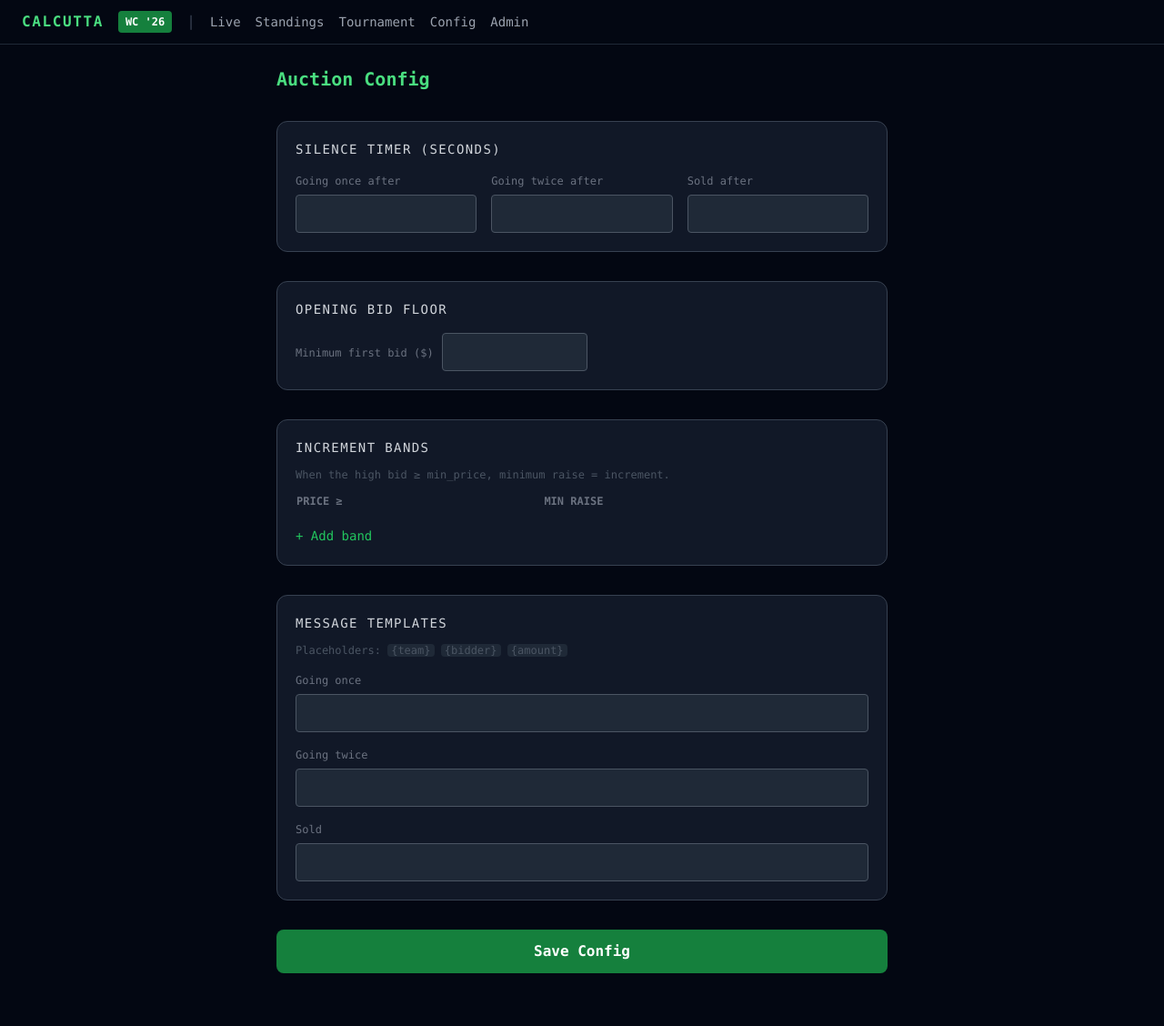
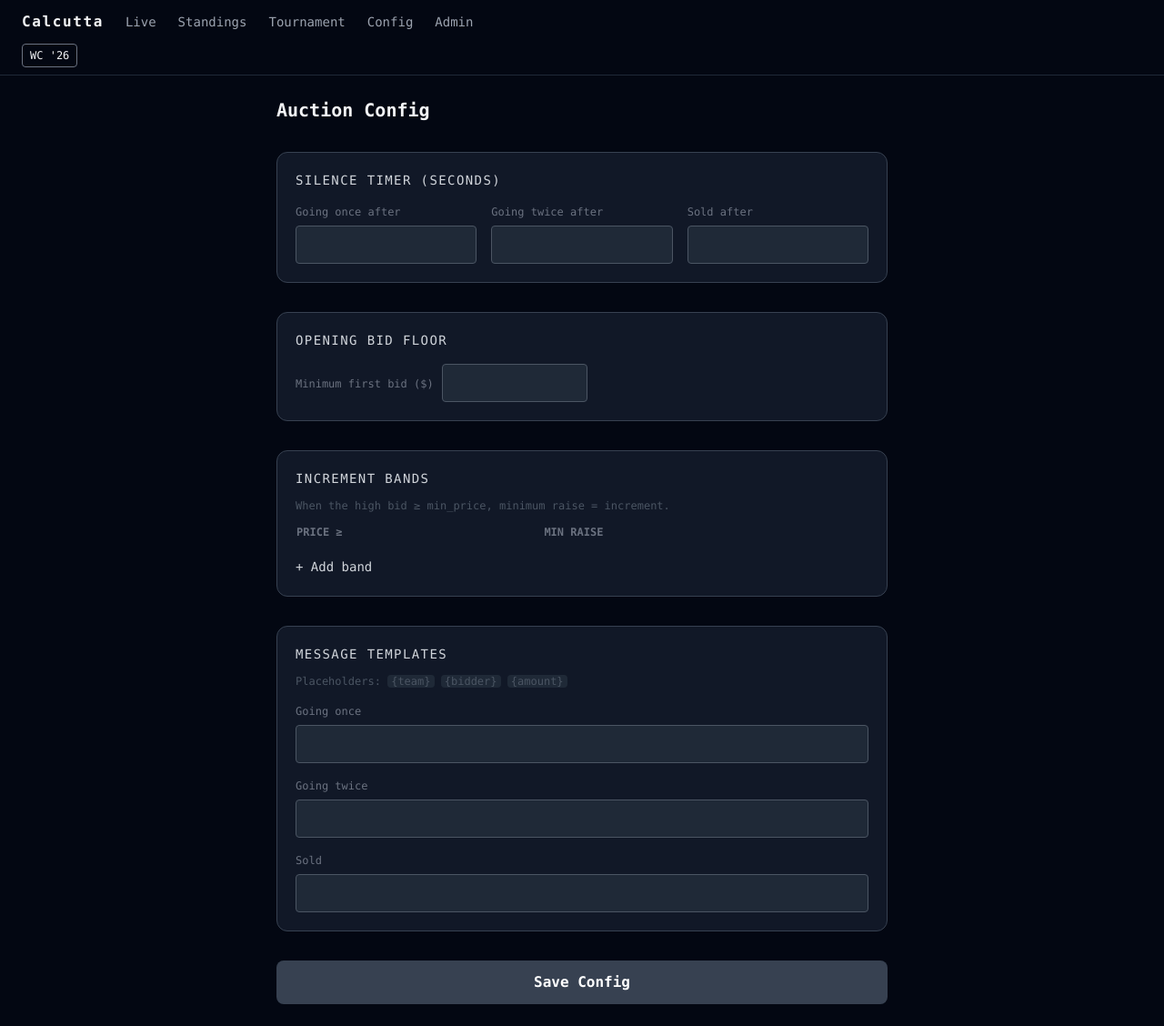
Before and after one commit to coryinsiderz/calcutta, a Flask app: template web/templates/config.html in a window 1280 px wide. Shown: the whole page at 91% size. Before the commit the page ends 1070 px from the top, so only its background shows below. Run offline with Flask 3, Linux system fonts and the light colour scheme; the template is opened without the code that fills it, so the values that code supplies are empty; parts of the project's set-up code (start-up, migrations or seed data) failed here and were passed over; some libraries are stand-ins or nearby versions.

Commit message:
Neutral monochrome UI; contest tabs on their own row; title RcalcuttaC
- Browser title is exactly "RcalcuttaC"
- Contest tabs moved to a second nav row so they fan out without pushing the
  section links; active contest is a neutral outlined tab, not green
- Stripped decorative greens/blues/yellows/purples across all pages to grays;
  kept red only for destructive (reset) and error states

Co-Authored-By: Claude Opus 4.8 <noreply@anthropic.com>

```diff
--- a/web/templates/base.html
+++ b/web/templates/base.html
@@ -3,24 +3,27 @@
 <head>
   <meta charset="UTF-8">
   <meta name="viewport" content="width=device-width, initial-scale=1.0">
-  <title>{% block title %}Calcutta{% endblock %} — World Cup 2026</title>
+  <title>RcalcuttaC</title>
   <script src="https://cdn.tailwindcss.com"></script>
 </head>
 <body class="bg-gray-950 text-gray-100 min-h-screen font-mono">
-  <nav class="border-b border-gray-800 px-6 py-3 flex items-center gap-4 flex-wrap">
-    <span class="text-green-400 font-bold tracking-widest">CALCUTTA</span>
-    <div class="flex items-center gap-1">
+  <header class="border-b border-gray-800">
+    <!-- Header line: brand + section nav -->
+    <div class="px-6 py-3 flex items-center gap-6 flex-wrap">
+      <span class="font-bold tracking-widest text-gray-100">Calcutta</span>
+      <a href="/"           class="text-gray-400 hover:text-white text-sm">Live</a>
+      <a href="/standings"  class="text-gray-400 hover:text-white text-sm">Standings</a>
+      <a href="/tournament" class="text-gray-400 hover:text-white text-sm">Tournament</a>
+      <a href="/config"     class="text-gray-400 hover:text-white text-sm">Config</a>
+      <a href="/admin"      class="text-gray-400 hover:text-white text-sm">Admin</a>
+    </div>
+    <!-- Contest line: fans out independently below the section nav -->
+    <div class="px-6 pb-2 flex items-center gap-1 flex-wrap">
       {% for c in nav_contests %}
-      <a href="{{ c.href }}" class="px-2 py-1 rounded text-xs font-bold {{ 'bg-green-700 text-white' if c.active else 'bg-gray-800 text-gray-400 hover:text-white' }}">{{ c.label }}</a>
+      <a href="{{ c.href }}" class="px-2 py-1 rounded text-xs border {{ 'border-gray-500 text-gray-100' if c.active else 'border-transparent text-gray-500 hover:text-gray-300' }}">{{ c.label }}</a>
       {% endfor %}
     </div>
-    <span class="text-gray-700">|</span>
-    <a href="/"          class="text-gray-400 hover:text-white text-sm">Live</a>
-    <a href="/standings" class="text-gray-400 hover:text-white text-sm">Standings</a>
-    <a href="/tournament" class="text-gray-400 hover:text-white text-sm">Tournament</a>
-    <a href="/config"    class="text-gray-400 hover:text-white text-sm">Config</a>
-    <a href="/admin"     class="text-gray-400 hover:text-white text-sm">Admin</a>
-  </nav>
+  </header>
   <main class="p-6">
     {% block content %}{% endblock %}
   </main>
--- a/web/templates/config.html
+++ b/web/templates/config.html
@@ -3,9 +3,9 @@
 
 {% block content %}
 <div class="max-w-2xl mx-auto space-y-8">
-  <h1 class="text-xl font-bold text-green-400">Auction Config</h1>
+  <h1 class="text-xl font-bold text-gray-100">Auction Config</h1>
 
-  <div id="save-msg" class="hidden bg-green-900 border border-green-600 text-green-300 rounded px-4 py-2 text-sm"></div>
+  <div id="save-msg" class="hidden bg-gray-800 border border-gray-500 text-gray-200 rounded px-4 py-2 text-sm"></div>
   <div id="err-msg"  class="hidden bg-red-900  border border-red-600  text-red-300  rounded px-4 py-2 text-sm"></div>
 
   <!-- Timer -->
@@ -15,17 +15,17 @@
       <label class="space-y-1">
         <span class="text-gray-500 text-xs">Going once after</span>
         <input id="silence_once_sec" type="number" min="1" value="{{ config.silence_once_sec }}"
-               class="w-full bg-gray-800 border border-gray-600 rounded px-3 py-2 text-white focus:outline-none focus:border-green-500">
+               class="w-full bg-gray-800 border border-gray-600 rounded px-3 py-2 text-white focus:outline-none focus:border-gray-400">
       </label>
       <label class="space-y-1">
         <span class="text-gray-500 text-xs">Going twice after</span>
         <input id="silence_twice_sec" type="number" min="1" value="{{ config.silence_twice_sec }}"
-               class="w-full bg-gray-800 border border-gray-600 rounded px-3 py-2 text-white focus:outline-none focus:border-green-500">
+               class="w-full bg-gray-800 border border-gray-600 rounded px-3 py-2 text-white focus:outline-none focus:border-gray-400">
       </label>
       <label class="space-y-1">
         <span class="text-gray-500 text-xs">Sold after</span>
         <input id="silence_sold_sec" type="number" min="1" value="{{ config.silence_sold_sec }}"
-               class="w-full bg-gray-800 border border-gray-600 rounded px-3 py-2 text-white focus:outline-none focus:border-green-500">
+               class="w-full bg-gray-800 border border-gray-600 rounded px-3 py-2 text-white focus:outline-none focus:border-gray-400">
       </label>
     </div>
   </section>
@@ -36,7 +36,7 @@
     <label class="block space-y-1">
       <span class="text-gray-500 text-xs">Minimum first bid ($)</span>
       <input id="opening_floor" type="number" min="1" value="{{ config.opening_floor }}"
-             class="w-40 bg-gray-800 border border-gray-600 rounded px-3 py-2 text-white focus:outline-none focus:border-green-500">
+             class="w-40 bg-gray-800 border border-gray-600 rounded px-3 py-2 text-white focus:outline-none focus:border-gray-400">
     </label>
   </section>
 
@@ -57,11 +57,11 @@
         <tr class="band-row" data-id="{{ b.id }}">
           <td class="pr-4 pb-2">
             <input type="number" min="0" value="{{ b.min_price }}"
-                   class="band-min w-28 bg-gray-800 border border-gray-600 rounded px-2 py-1 text-white focus:outline-none focus:border-green-500">
+                   class="band-min w-28 bg-gray-800 border border-gray-600 rounded px-2 py-1 text-white focus:outline-none focus:border-gray-400">
           </td>
           <td class="pr-4 pb-2">
             <input type="number" min="1" value="{{ b.increment }}"
-                   class="band-inc w-28 bg-gray-800 border border-gray-600 rounded px-2 py-1 text-white focus:outline-none focus:border-green-500">
+                   class="band-inc w-28 bg-gray-800 border border-gray-600 rounded px-2 py-1 text-white focus:outline-none focus:border-gray-400">
           </td>
           <td class="pb-2">
             <button onclick="removeBand(this)" class="text-red-500 hover:text-red-300 text-xs">Remove</button>
@@ -70,7 +70,7 @@
         {% endfor %}
       </tbody>
     </table>
-    <button onclick="addBand()" class="text-green-500 hover:text-green-300 text-sm">+ Add band</button>
+    <button onclick="addBand()" class="text-gray-300 hover:text-white text-sm">+ Add band</button>
   </section>
 
   <!-- Message templates -->
@@ -81,13 +81,13 @@
     <label class="block space-y-1">
       <span class="text-gray-500 text-xs">{{ label }}</span>
       <input id="{{ field }}" type="text" value="{{ config[field] }}"
-             class="w-full bg-gray-800 border border-gray-600 rounded px-3 py-2 text-white focus:outline-none focus:border-green-500">
+             class="w-full bg-gray-800 border border-gray-600 rounded px-3 py-2 text-white focus:outline-none focus:border-gray-400">
     </label>
     {% endfor %}
   </section>
 
   <button onclick="saveConfig()"
-          class="bg-green-700 hover:bg-green-600 text-white font-bold px-6 py-3 rounded-lg w-full">
+          class="bg-gray-700 hover:bg-gray-600 text-white font-bold px-6 py-3 rounded-lg w-full">
     Save Config
   </button>
 </div>
@@ -102,8 +102,8 @@ function addBand() {
   const row = document.createElement('tr');
   row.className = 'band-row';
   row.innerHTML = `
-    <td class="pr-4 pb-2"><input type="number" min="0" value="0" class="band-min w-28 bg-gray-800 border border-gray-600 rounded px-2 py-1 text-white focus:outline-none focus:border-green-500"></td>
-    <td class="pr-4 pb-2"><input type="number" min="1" value="1" class="band-inc w-28 bg-gray-800 border border-gray-600 rounded px-2 py-1 text-white focus:outline-none focus:border-green-500"></td>
+    <td class="pr-4 pb-2"><input type="number" min="0" value="0" class="band-min w-28 bg-gray-800 border border-gray-600 rounded px-2 py-1 text-white focus:outline-none focus:border-gray-400"></td>
+    <td class="pr-4 pb-2"><input type="number" min="1" value="1" class="band-inc w-28 bg-gray-800 border border-gray-600 rounded px-2 py-1 text-white focus:outline-none focus:border-gray-400"></td>
     <td class="pb-2"><button onclick="removeBand(this)" class="text-red-500 hover:text-red-300 text-xs">Remove</button></td>
   `;
   tbody.appendChild(row);
```
Also changed, not shown: web/templates/admin.html (+22 -26 lines), web/templates/index.html (+8 -8 lines), web/templates/standings.html (+8 -8 lines), web/templates/tournament.html (+6 -6 lines).
